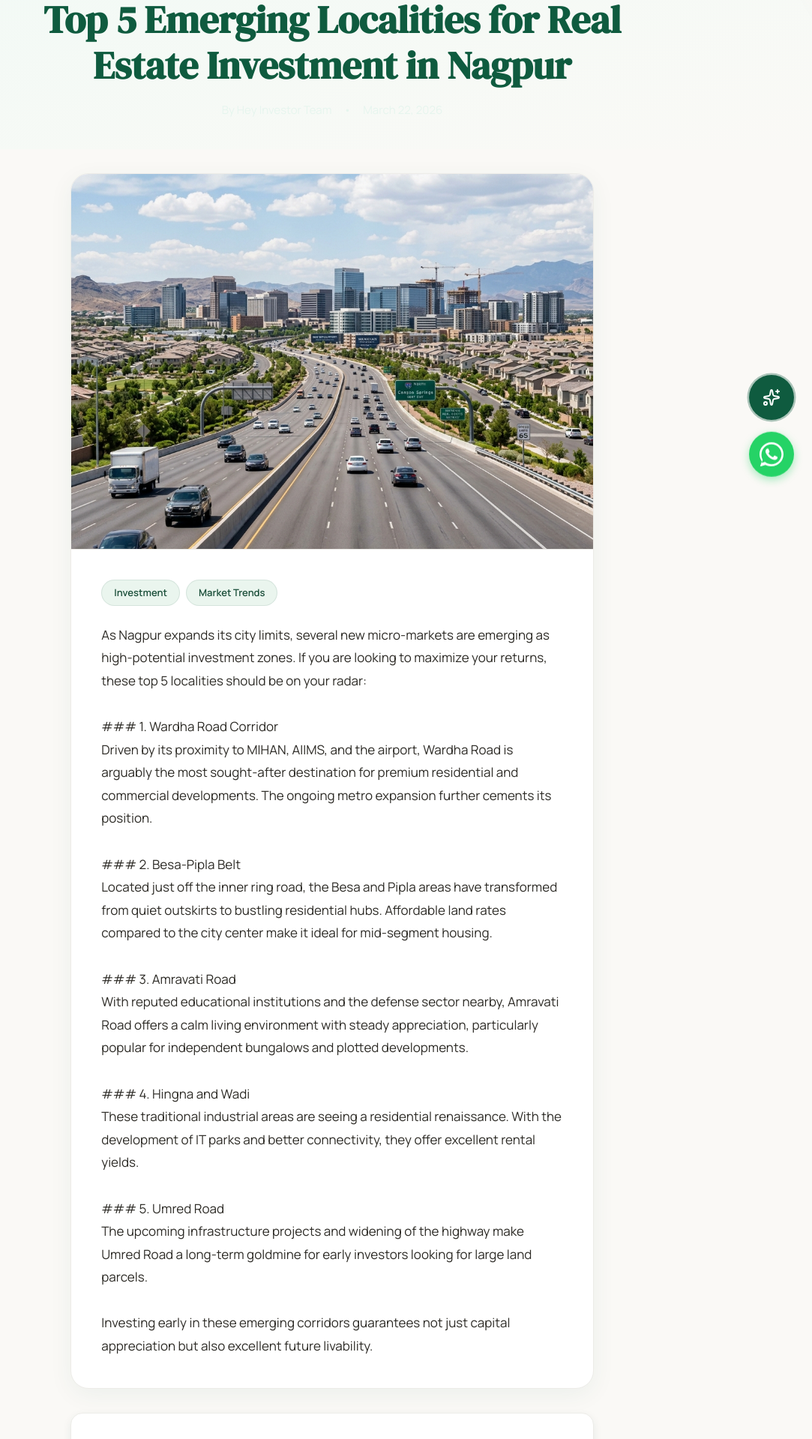
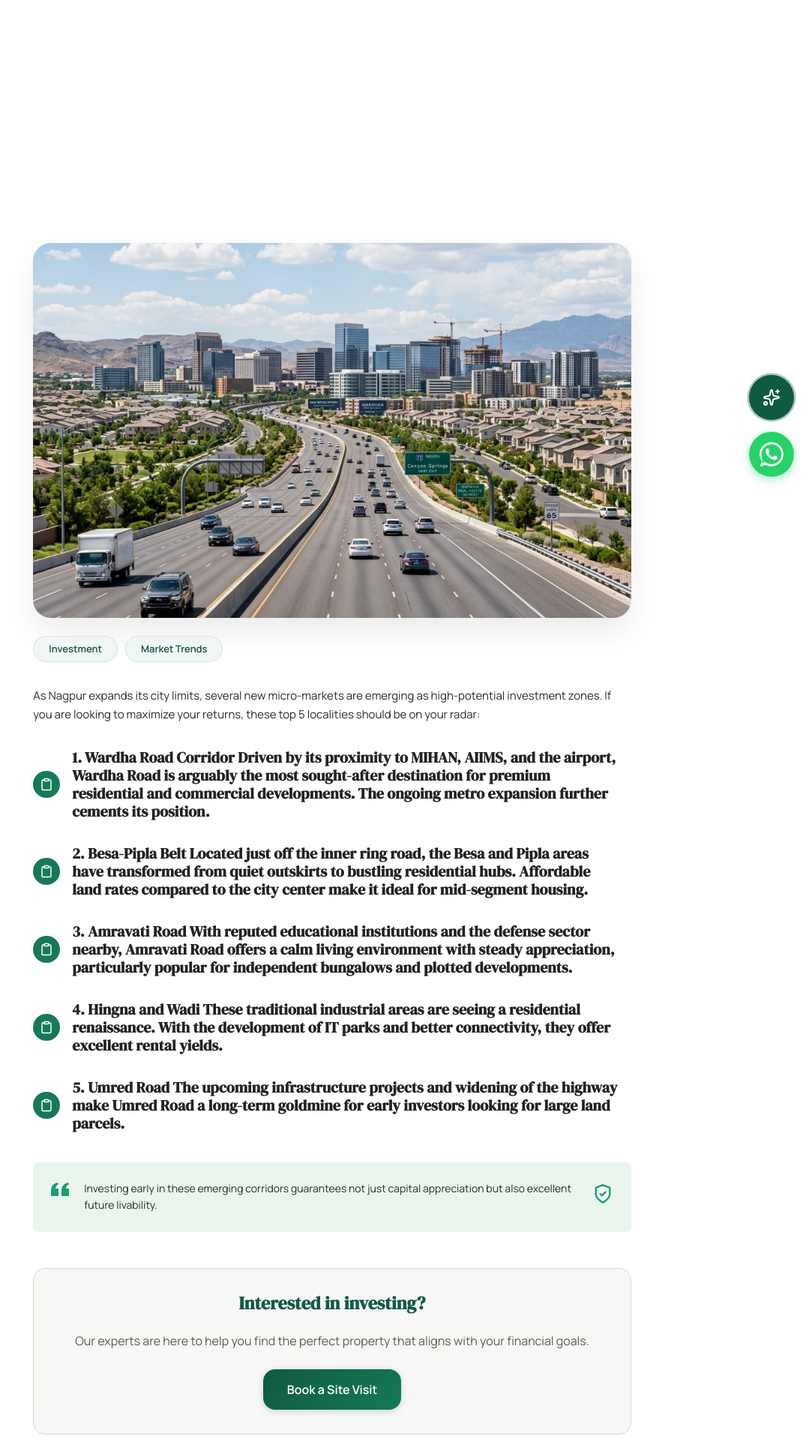
Before and after one commit to paradkar267/heyinvester, a React (Vite) app: page /blog/emerging-localities-investment-nagpur-2026 in a window 1280 px wide. Shown: the part 140-2059 px from the top of the page at 75% size, without its empty margins (197-1280 px from the left). Built offline with nearby package versions, Linux system fonts and the light colour scheme.

Commit message:
UI: Completely redesign BlogPost.jsx to match premium layout with custom timeline renderer

```diff
--- a/src/pages/BlogPost.jsx
+++ b/src/pages/BlogPost.jsx
@@ -3,6 +3,98 @@ import { Helmet } from 'react-helmet-async';
 import blogPosts from '../data/blogPosts';
 import BlogCard from '../components/BlogCard';
 import useScrollReveal, { useStaggerReveal } from '../hooks/useScrollReveal';
+import React from 'react';
+
+// Custom component to render the parsed markdown-like content
+function CustomContentRenderer({ content }) {
+  const blocks = content.split('\n\n').map(b => b.trim()).filter(Boolean);
+
+  const renderedBlocks = [];
+  let currentList = [];
+
+  const flushList = () => {
+    if (currentList.length > 0) {
+      renderedBlocks.push(
+        <div key={`list-${renderedBlocks.length}`} style={{ position: 'relative', paddingLeft: '24px', margin: 'var(--space-6) 0 var(--space-8)' }}>
+          {/* Vertical line */}
+          <div style={{ position: 'absolute', left: '11px', top: '30px', bottom: '24px', width: '2px', background: 'var(--gray-200)', zIndex: 0 }}></div>
+
+          {currentList.map((item, idx) => {
+            const match = item.match(/^\d+\.\s+\*\*(.*?)\*\*(.*)/);
+            if (match) {
+              const [, title, desc] = match;
+              return (
+                <div key={idx} style={{ position: 'relative', marginBottom: 'var(--space-6)', paddingLeft: '24px' }}>
+                  {/* Circle number */}
+                  <div style={{ position: 'absolute', left: '-33px', top: '2px', width: '24px', height: '24px', borderRadius: '50%', background: 'var(--green-800)', color: 'white', display: 'flex', alignItems: 'center', justifyContent: 'center', fontSize: '12px', fontWeight: 'bold', zIndex: 1, boxShadow: '0 0 0 6px var(--white)' }}>
+                    {idx + 1}
+                  </div>
+                  <h4 style={{ color: 'var(--gray-900)', fontSize: '17px', marginBottom: '4px', fontWeight: 'bold' }}>{title.replace(/:$/, '')}</h4>
+                  <p style={{ color: 'var(--gray-600)', fontSize: '15px', lineHeight: 1.6, margin: 0 }}>{desc.trim()}</p>
+                </div>
+              );
+            }
+            return <p key={idx}>{item}</p>;
+          })}
+        </div>
+      );
+      currentList = [];
+    }
+  };
+
+  blocks.forEach((block, index) => {
+    if (block.match(/^\d+\.\s+\*\*/)) {
+      currentList.push(block);
+    } else {
+      flushList();
+
+      if (block.startsWith('### ')) {
+        const text = block.replace('### ', '');
+        renderedBlocks.push(
+          <div key={index} style={{ display: 'flex', alignItems: 'center', gap: '16px', margin: 'var(--space-8) 0 var(--space-6)' }}>
+            <div style={{ width: '36px', height: '36px', borderRadius: '50%', background: 'var(--green-800)', color: 'white', display: 'flex', alignItems: 'center', justifyContent: 'center', flexShrink: 0 }}>
+              <svg width="18" height="18" viewBox="0 0 24 24" fill="none" stroke="currentColor" strokeWidth="2" strokeLinecap="round" strokeLinejoin="round"><path d="M16 4h2a2 2 0 0 1 2 2v14a2 2 0 0 1-2 2H6a2 2 0 0 1-2-2V6a2 2 0 0 1 2-2h2"></path><rect x="8" y="2" width="8" height="4" rx="1" ry="1"></rect></svg>
+            </div>
+            <h3 style={{ fontSize: '20px', color: 'var(--gray-900)', margin: 0, fontWeight: 700 }}>{text}</h3>
+            <div style={{ flex: 1, borderBottom: '2px dashed var(--gray-200)' }}></div>
+          </div>
+        );
+      } else if (index === blocks.length - 1 && block.length > 50) {
+        const cleanText = block.replace(/\*\*(.*?)\*\*/g, '$1');
+        renderedBlocks.push(
+          <div key={index} style={{ background: '#EAF5EE', borderRadius: '8px', padding: '24px', display: 'flex', gap: '20px', alignItems: 'center', marginTop: 'var(--space-10)' }}>
+            <div style={{ color: 'var(--green-700)', alignSelf: 'flex-start', flexShrink: 0 }}>
+              <svg width="24" height="24" viewBox="0 0 24 24" fill="currentColor"><path d="M14.017 21v-7.391c0-5.704 3.731-9.57 8.983-10.609l.995 2.151c-2.432.917-3.995 3.638-3.995 5.849h4v10h-9.983zm-14.017 0v-7.391c0-5.704 3.748-9.57 9-10.609l.996 2.151c-2.433.917-3.996 3.638-3.996 5.849h3.983v10h-9.983z"/></svg>
+            </div>
+            <p style={{ color: 'var(--gray-800)', fontSize: '14px', lineHeight: 1.6, margin: 0, flex: 1 }}>{cleanText}</p>
+            <div style={{ color: 'var(--green-700)', flexShrink: 0 }}>
+              <svg width="28" height="28" viewBox="0 0 24 24" fill="none" stroke="currentColor" strokeWidth="2" strokeLinecap="round" strokeLinejoin="round"><path d="M12 22s8-4 8-10V5l-8-3-8 3v7c0 6 8 10 8 10z"></path><polyline points="9 12 11 14 15 10"></polyline></svg>
+            </div>
+          </div>
+        );
+      } else {
+        const renderTextWithBold = () => {
+            const parts = block.split(/(\*\*.*?\*\*)/g);
+            return parts.map((part, i) => {
+                if (part.startsWith('**') && part.endsWith('**')) {
+                    return <strong key={i} style={{ color: 'var(--gray-900)' }}>{part.slice(2, -2)}</strong>;
+                }
+                return part;
+            });
+        };
+        renderedBlocks.push(
+          <p key={index} style={{ fontSize: '15px', color: 'var(--gray-700)', lineHeight: 1.7, marginBottom: 'var(--space-4)' }}>
+            {renderTextWithBold()}
+          </p>
+        );
+      }
+    }
+  });
+
+  flushList();
+
+  return <>{renderedBlocks}</>;
+}
 
 export default function BlogPost() {
   const { slug } = useParams();
@@ -37,15 +129,18 @@ export default function BlogPost() {
 
   const dateObj = new Date(publishedAt);
   const formattedDate = dateObj.toLocaleDateString('en-US', {
-    month: 'long',
+    month: 'short',
     day: 'numeric',
     year: 'numeric'
   });
 
-  // Find related posts (share at least one tag)
   const relatedPosts = blogPosts
     .filter(p => p.slug !== slug && p.tags.some(t => tags.includes(t)))
     .slice(0, 3);
+
+  // Estimate read time
+  const wordCount = content.split(/\s+/).length;
+  const readTime = Math.ceil(wordCount / 200) + ' min read';
 
   return (
     <>
@@ -54,49 +149,69 @@ export default function BlogPost() {
         <meta name="description" content={excerpt} />
       </Helmet>
 
-      <div className="page-header reveal" ref={headerRef}>
-        <div className="container">
-          <h1 className="page-header__title" style={{ maxWidth: '800px', margin: '0 auto', fontSize: 'clamp(2rem, 4vw, 3.5rem)' }}>{title}</h1>
-          <div style={{ marginTop: 'var(--space-4)', color: 'var(--green-100)', display: 'flex', justifyContent: 'center', gap: 'var(--space-4)', fontSize: '15px' }}>
+      {/* Custom Hero mimicking the screenshot */}
+      <div style={{ paddingTop: '120px', paddingBottom: '40px', background: 'var(--white)', overflow: 'hidden' }} ref={headerRef}>
+        <div className="container reveal" style={{ maxWidth: '900px', margin: '0 auto' }}>
+
+          {/* Breadcrumbs */}
+          <div style={{ display: 'flex', alignItems: 'center', gap: '8px', fontSize: '14px', color: 'var(--gray-500)', marginBottom: 'var(--space-6)', fontWeight: 500 }}>
+            <span>Home</span>
+            <span>/</span>
+            <span>Blog</span>
+            <span>/</span>
+            <span style={{ color: 'var(--green-700)' }}>{tags[0]}</span>
+          </div>
+
+          {/* Title */}
+          <h1 style={{ fontSize: 'clamp(2.5rem, 5vw, 4rem)', color: 'var(--green-950)', lineHeight: 1.1, marginBottom: 'var(--space-6)', letterSpacing: '-0.02em', fontFamily: 'var(--font-heading)' }}>
+            {title}
+          </h1>
+
+          {/* Meta Info */}
+          <div style={{ display: 'flex', alignItems: 'center', gap: '24px', color: 'var(--gray-600)', fontSize: '14px', flexWrap: 'wrap' }}>
+            <div style={{ display: 'flex', alignItems: 'center', gap: '6px' }}>
+              <svg width="16" height="16" viewBox="0 0 24 24" fill="none" stroke="currentColor" strokeWidth="2" strokeLinecap="round" strokeLinejoin="round"><path d="M20 21v-2a4 4 0 0 0-4-4H8a4 4 0 0 0-4 4v2"></path><circle cx="12" cy="7" r="4"></circle></svg>
               <span>By {author}</span>
-            <span>•</span>
+            </div>
+            <div style={{ display: 'flex', alignItems: 'center', gap: '6px' }}>
+              <svg width="16" height="16" viewBox="0 0 24 24" fill="none" stroke="currentColor" strokeWidth="2" strokeLinecap="round" strokeLinejoin="round"><rect x="3" y="4" width="18" height="18" rx="2" ry="2"></rect><line x1="16" y1="2" x2="16" y2="6"></line><line x1="8" y1="2" x2="8" y2="6"></line><line x1="3" y1="10" x2="21" y2="10"></line></svg>
               <span>{formattedDate}</span>
+            </div>
+            <div style={{ display: 'flex', alignItems: 'center', gap: '6px' }}>
+              <svg width="16" height="16" viewBox="0 0 24 24" fill="none" stroke="currentColor" strokeWidth="2" strokeLinecap="round" strokeLinejoin="round"><circle cx="12" cy="12" r="10"></circle><polyline points="12 6 12 12 16 14"></polyline></svg>
+              <span>{readTime}</span>
+            </div>
           </div>
         </div>
       </div>
 
-      <section className="section" style={{ paddingTop: 'var(--space-8)' }}>
-        <div className="container" style={{ maxWidth: '800px' }}>
-          <div className="reveal" ref={contentRef} style={{ background: 'var(--white)', borderRadius: 'var(--radius-xl)', boxShadow: '0 8px 32px rgba(15,91,63,0.06)', overflow: 'hidden', border: '1px solid var(--gray-100)' }}>
+      <section style={{ paddingBottom: 'var(--space-12)', background: 'var(--white)' }}>
+        <div className="container" style={{ maxWidth: '900px', margin: '0 auto' }}>
 
+          <div className="reveal" ref={contentRef}>
             {/* Cover Image */}
-            <div style={{ position: 'relative', width: '100%', background: 'var(--gray-50)', borderBottom: '1px solid var(--gray-100)', display: 'flex', justifyContent: 'center' }}>
-              <img src={coverImage} alt={title} style={{ width: '100%', height: 'auto', maxHeight: '500px', objectFit: 'cover', display: 'block' }} />
+            <div style={{ marginBottom: 'var(--space-6)' }}>
+              <img src={coverImage} alt={title} style={{ width: '100%', height: 'auto', maxHeight: '500px', objectFit: 'cover', borderRadius: '24px', display: 'block', boxShadow: '0 20px 40px rgba(0,0,0,0.08)' }} />
             </div>
 
-            {/* Content Box */}
-            <div style={{ padding: 'clamp(var(--space-6), 5vw, var(--space-10))' }}>
-
-              {/* Tags */}
-              <div style={{ display: 'flex', gap: '8px', flexWrap: 'wrap', marginBottom: 'var(--space-6)' }}>
+            {/* Tags (Below image) */}
+            <div style={{ display: 'flex', gap: '10px', flexWrap: 'wrap', marginBottom: 'var(--space-8)' }}>
               {tags.map(tag => (
-                  <span key={tag} style={{ background: '#EAF5EE', color: '#1B4F3A', padding: '6px 16px', borderRadius: '100px', fontSize: '13px', fontWeight: 600, border: '1px solid rgba(27,79,58,0.1)' }}>
+                <span key={tag} style={{ background: '#F0F7F3', color: '#1B4F3A', padding: '6px 20px', borderRadius: '100px', fontSize: '13px', fontWeight: 600, border: '1px solid rgba(27,79,58,0.1)' }}>
                   {tag}
                 </span>
               ))}
             </div>
 
             {/* Body Content */}
-              <div style={{ fontSize: '17px', color: 'var(--gray-700)', lineHeight: 1.8, whiteSpace: 'pre-wrap' }}>
-                {content}
-              </div>
-
+            <div style={{ maxWidth: '800px' }}>
+              <CustomContentRenderer content={content} />
             </div>
           </div>
 
           {/* Bottom CTA Card */}
-          <div className="reveal" ref={ctaRef} style={{ marginTop: 'var(--space-8)' }}>
-            <div className="form-card" style={{ textAlign: 'center' }}>
+          <div className="reveal" ref={ctaRef} style={{ marginTop: 'var(--space-12)' }}>
+            <div className="form-card" style={{ textAlign: 'center', background: 'var(--gray-50)', border: '1px solid var(--gray-200)', boxShadow: 'none' }}>
               <h3 className="form-card__title">Interested in investing?</h3>
               <p style={{ color: 'var(--gray-600)', marginBottom: 'var(--space-6)', fontSize: '16px' }}>
                 Our experts are here to help you find the perfect property that aligns with your financial goals.
@@ -109,7 +224,7 @@ export default function BlogPost() {
 
       {/* Related Posts */}
       {relatedPosts.length > 0 && (
-        <section className="section bg-light">
+        <section className="section" style={{ background: 'var(--gray-50)', borderTop: '1px solid var(--gray-200)' }}>
           <div className="container">
             <h2 className="section__title" style={{ textAlign: 'center', marginBottom: 'var(--space-8)' }}>Related Posts</h2>
             <div className="grid grid--3 stagger-wrap" ref={relatedRef}>
```
Lines whose indentation alone changed are shown as unchanged.
